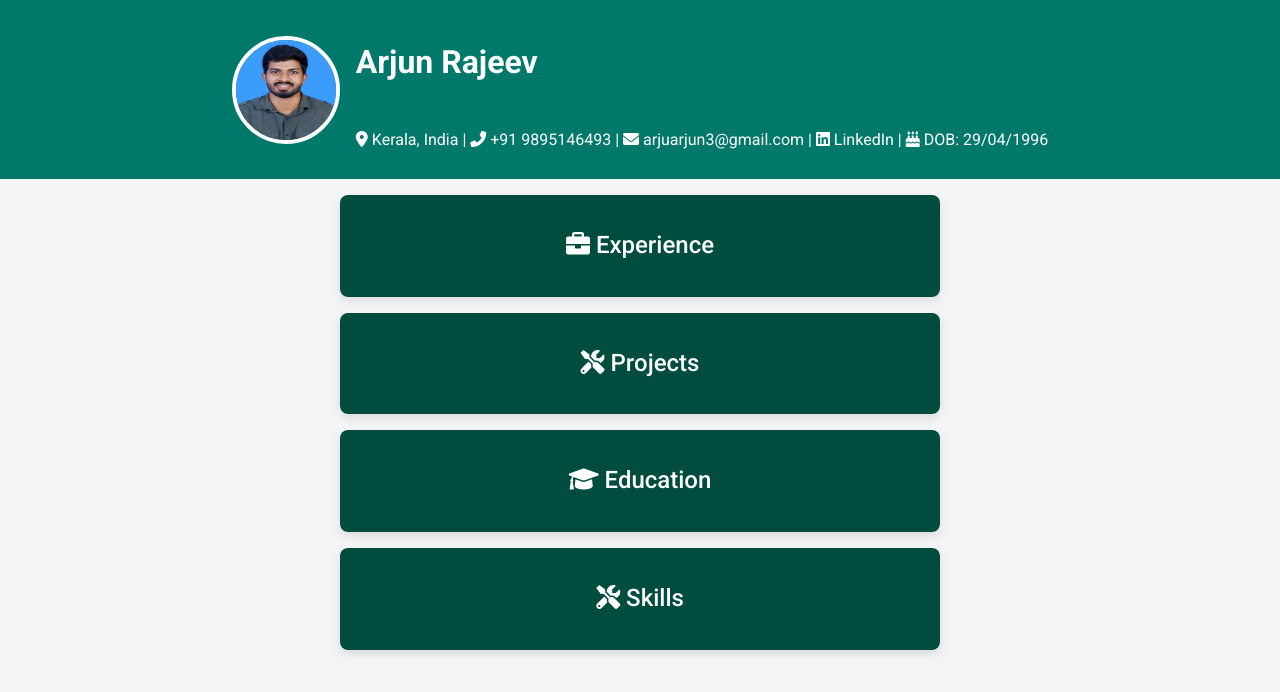
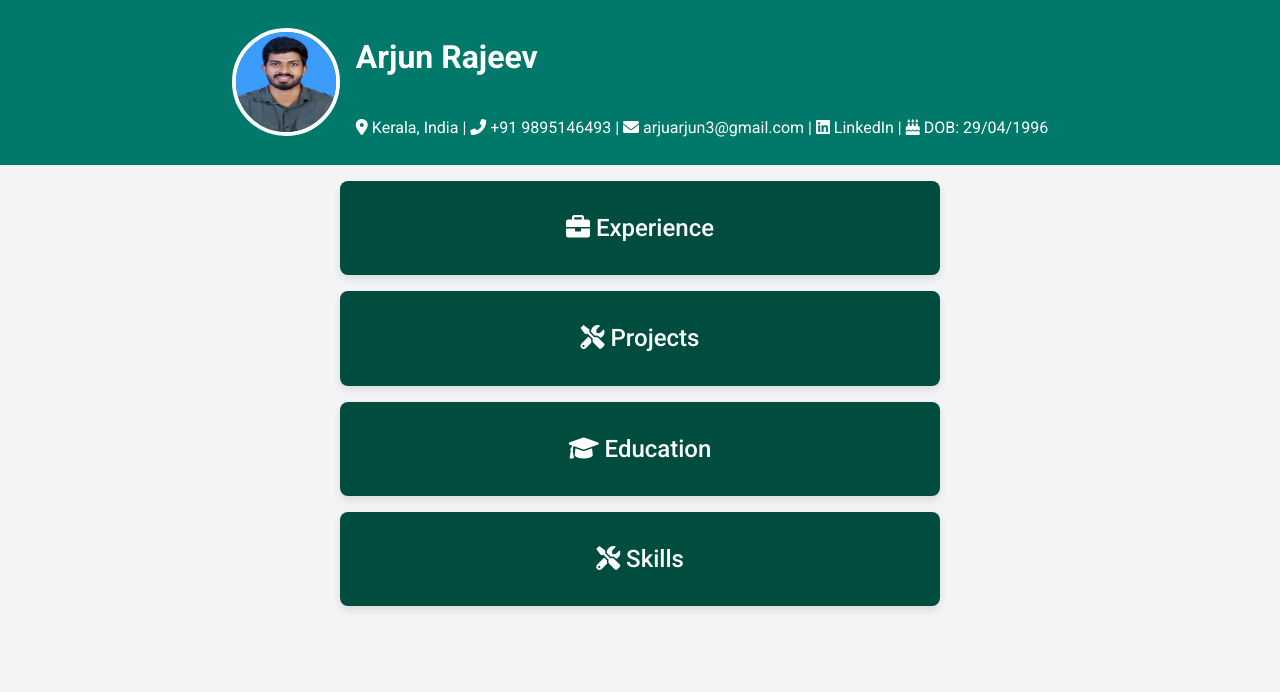
Before and after one commit to ArjunRajeev321/profile-portfolio, a plain HTML site: page index.html in a window 1280 px wide. Drawn offline with Linux system fonts and the light colour scheme.

Commit message:
style change

```diff
--- a/styles.css
+++ b/styles.css
@@ -5,7 +5,7 @@ body {
    font-family: 'Roboto', sans-serif;
    margin: 0;
    padding: 0;
-   line-height: 2.9;
+   line-height: 2.6;
    background-color: #F3F4F6;
 }
 
```
